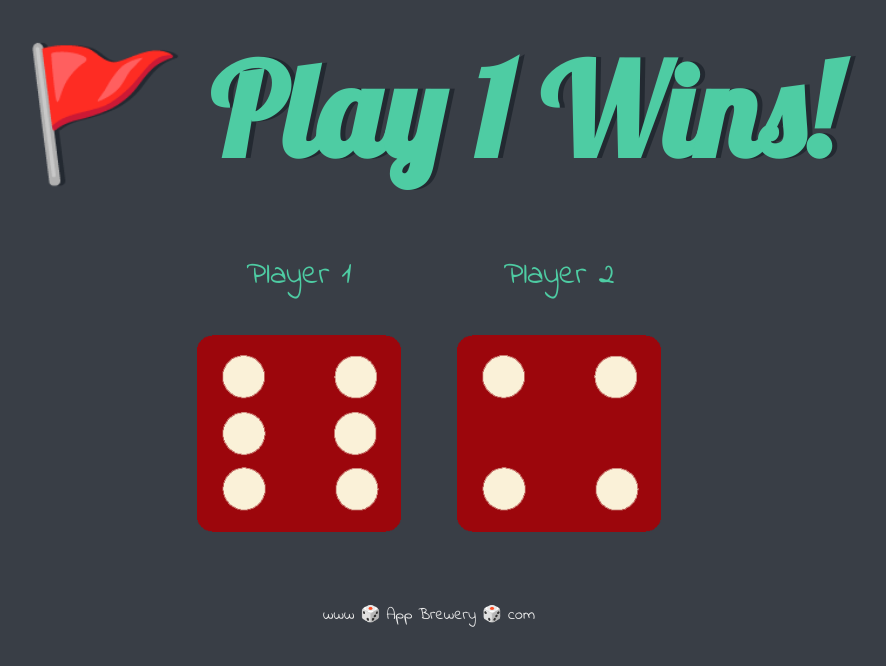
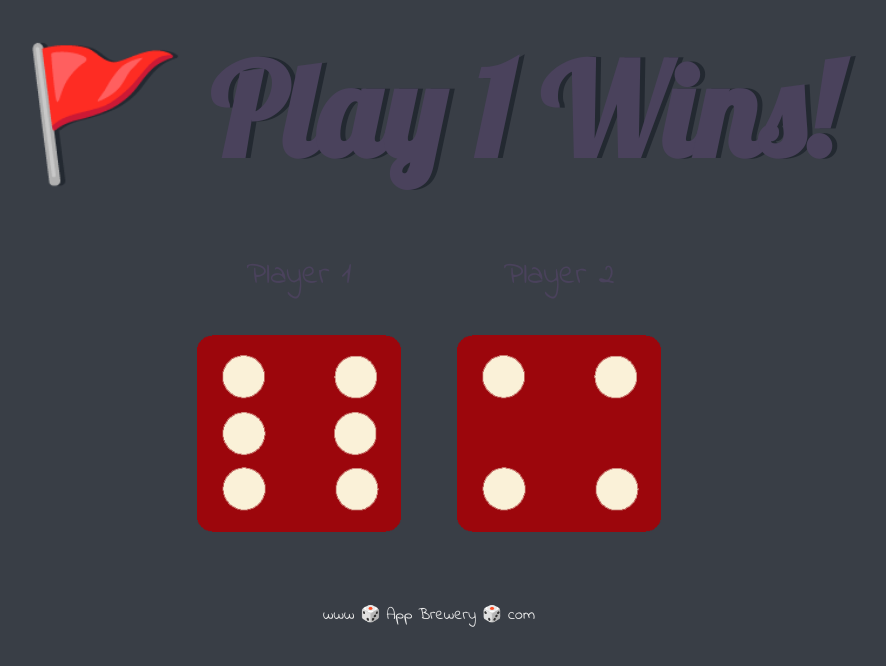
Before and after one commit to Pujan-sarkar/Dice-Game, a plain HTML site: page DiceGame/index.html in a window 1280 px wide. Shown: the whole page, without its empty margins (211-1097 px from the left). Drawn offline with Linux system fonts and the light colour scheme.

Commit message:
Update styles.css

```diff
--- a/DiceGame/styles.css
+++ b/DiceGame/styles.css
@@ -19,12 +19,12 @@ h1 {
   font-family: 'Lobster', cursive;
   text-shadow: 5px 0 #232931;
   font-size: 8rem;
-  color: #4ECCA3;
+  color: #4a425c;
 }
 
 p {
   font-size: 2rem;
-  color: #4ECCA3;
+  color:#4a425c;
   font-family: 'Indie Flower', cursive;
 }
 
```
